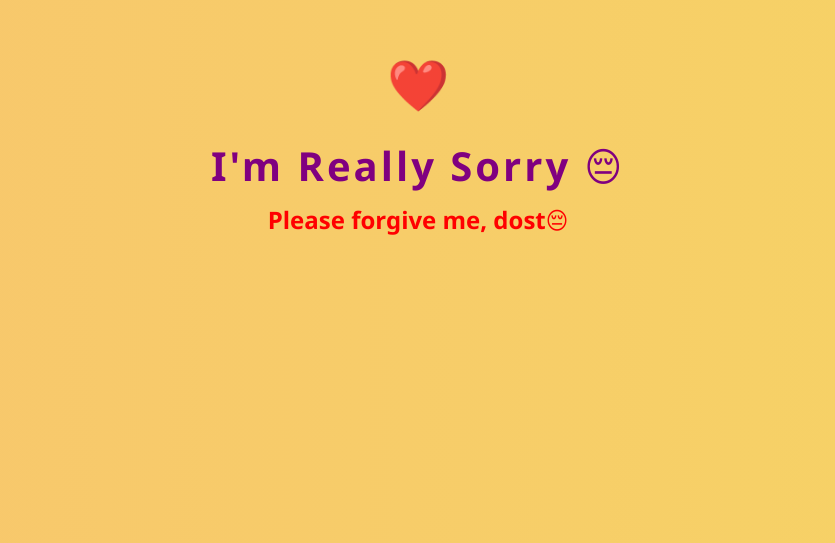
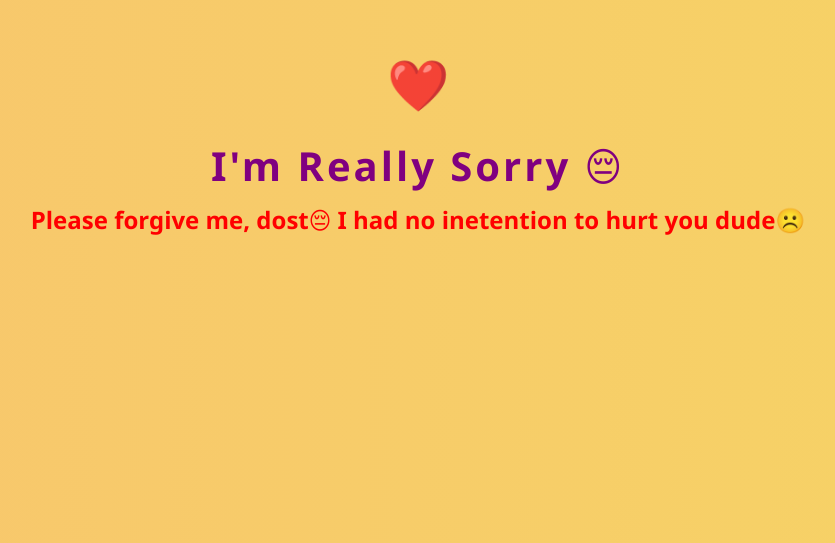
Before and after one commit to atanu-roy2/appology, a plain HTML site: page index.html in a window 1280 px wide. Shown: the part 257-800 px from the top of the page, without its empty margins (222-1057 px from the left). Drawn offline with Linux system fonts and the light colour scheme.

Commit message:
Add files via upload

```diff
--- a/index.html
+++ b/index.html
@@ -79,7 +79,9 @@
   <div class="container">
     <div class="heart">❤️</div>
     <h1 class="apology-text">I'm Really Sorry 😔</h1>
-    <p class="message"><b>Please forgive me, dost😔</b></p>
+    <p class="message"><b>Please forgive me, dost😔
+        I had no inetention to hurt you dude☹️
+    </b></p>
   </div>
 </body>
 </html>
```
